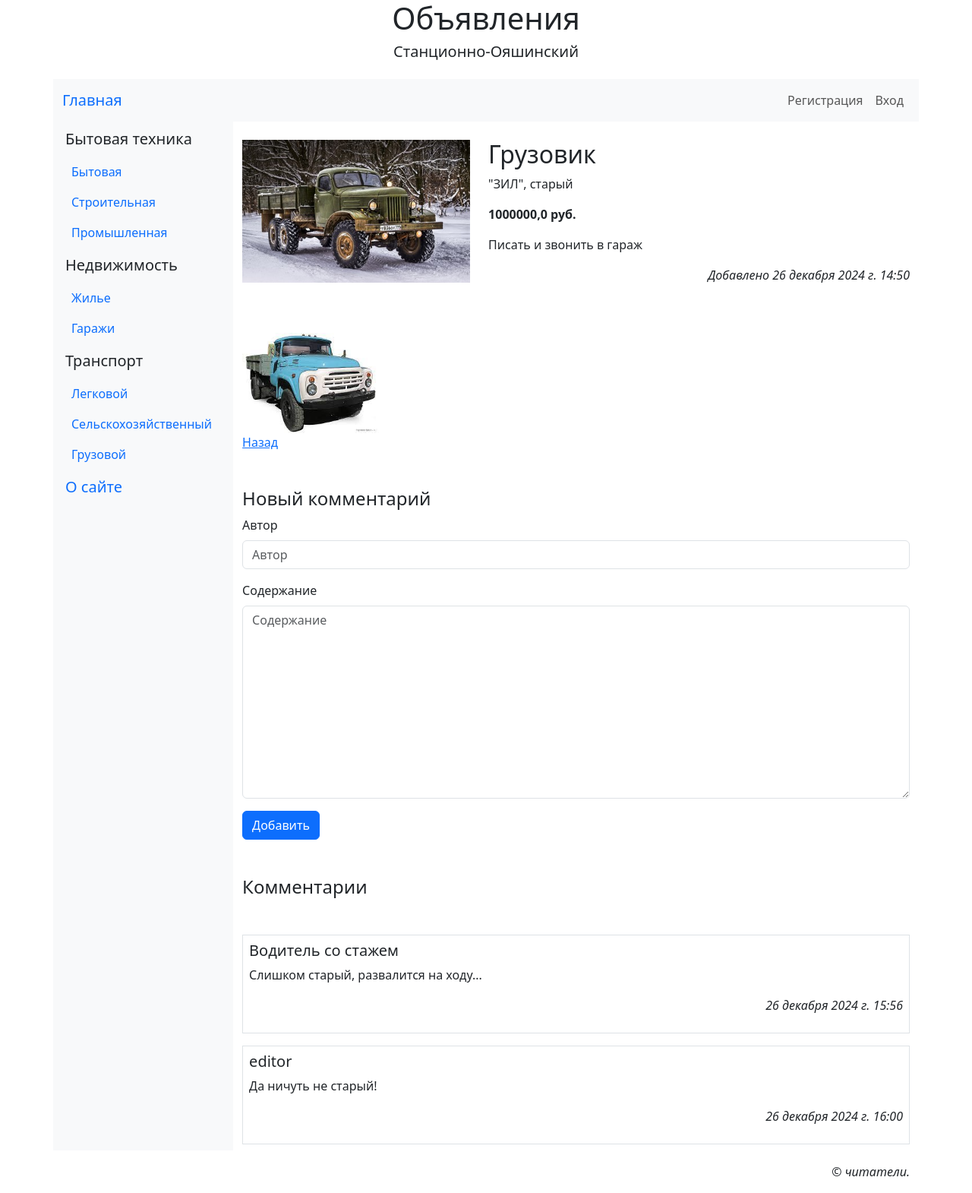
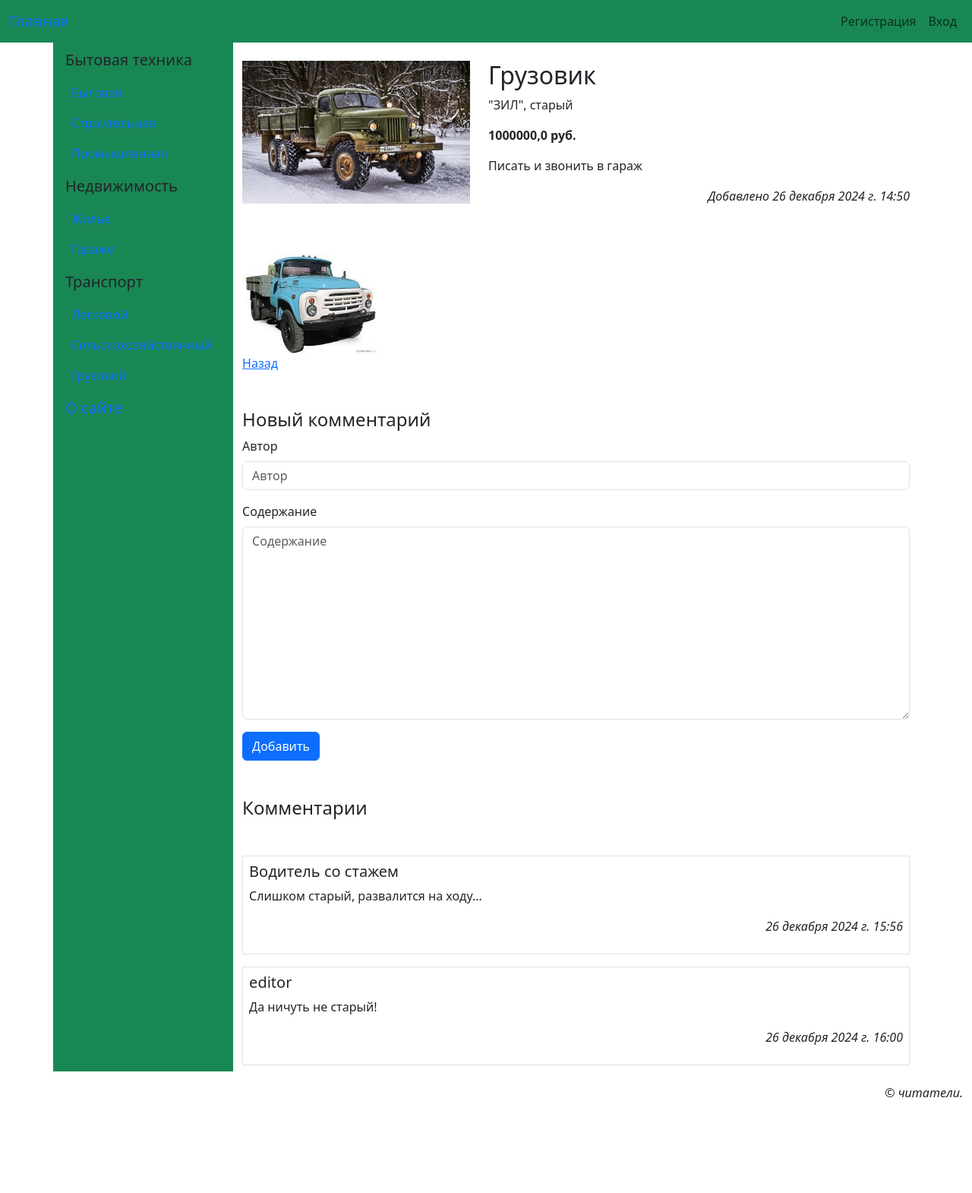
Before and after one commit to inteldyne/bboard, a Django app: page /1/8/ in a window 1280 px wide. Shown: the whole page at 76% size. After the commit the page ends 1444 px from the top, so only its background shows below. Run offline with Django 5.2, Linux system fonts and the light colour scheme; data comes from the database, SQL or seed files in the repository; some libraries are stand-ins or nearby versions.

Commit message:
Edited the layout

```diff
--- a/main/templates/layouts/basic.html
+++ b/main/templates/layouts/basic.html
@@ -12,12 +12,8 @@
     <link rel="stylesheet" href="{% static 'main/style.min.css' %}">
     {% bootstrap_javascript %}
 </head>
-    <body class="container">
-        <header class="mb-4">
-            <h1 class="text-center">Объявления</h1>
-            <h5 class="text-center">Станционно-Ояшинский</h5>
-        </header>
-        <nav class="row navbar navbar-expand-md bg-light">
+<body class="container-fluid">
+<nav class="row navbar navbar-expand-md bg-success">
     <div class="col container">
         <a class="navbar-brand text-primary"
            href="{% url 'main:index' %}">Главная</a>
@@ -56,8 +52,9 @@
         </div>
     </div>
 </nav>
+<div class="container">
     <div class="row">
-            <nav class="col-md-auto nav flex-column bg-light">
+        <nav class="col-md-auto nav flex-column bg-success">
             {% for rubric in rubrics %}
                 {% ifchanged rubric.super_rubric.pk %}
                     <span class="nav-link text-dark fs-5">{{ rubric.super_rubric.name }}</span>
@@ -73,6 +70,7 @@
             {% endblock %}
         </main>
     </div>
+</div>
 <footer class="mt-3">
     <p class="text-end fst-italic">&copy; читатели.</p>
 </footer>
```
Lines whose indentation alone changed are shown as unchanged.
